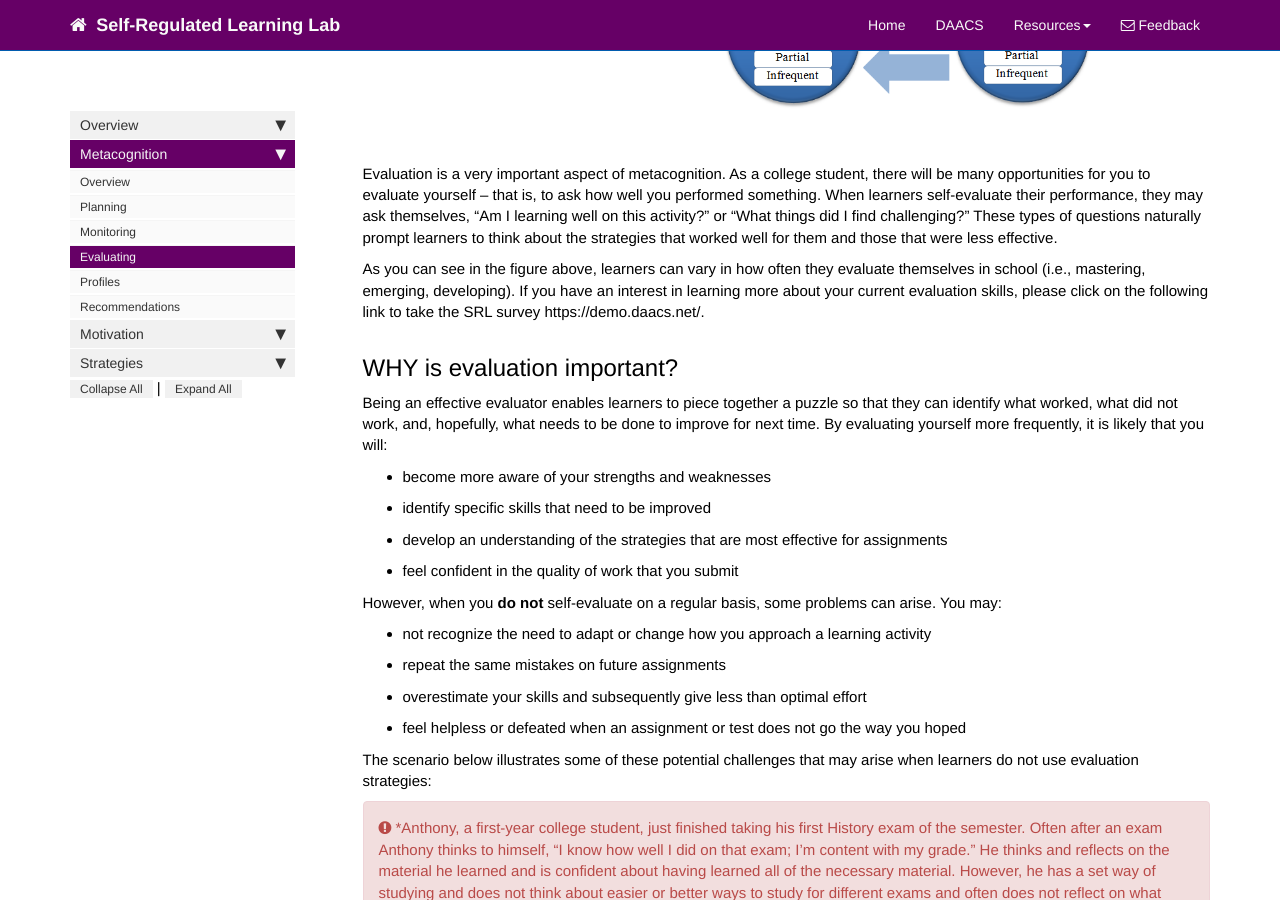
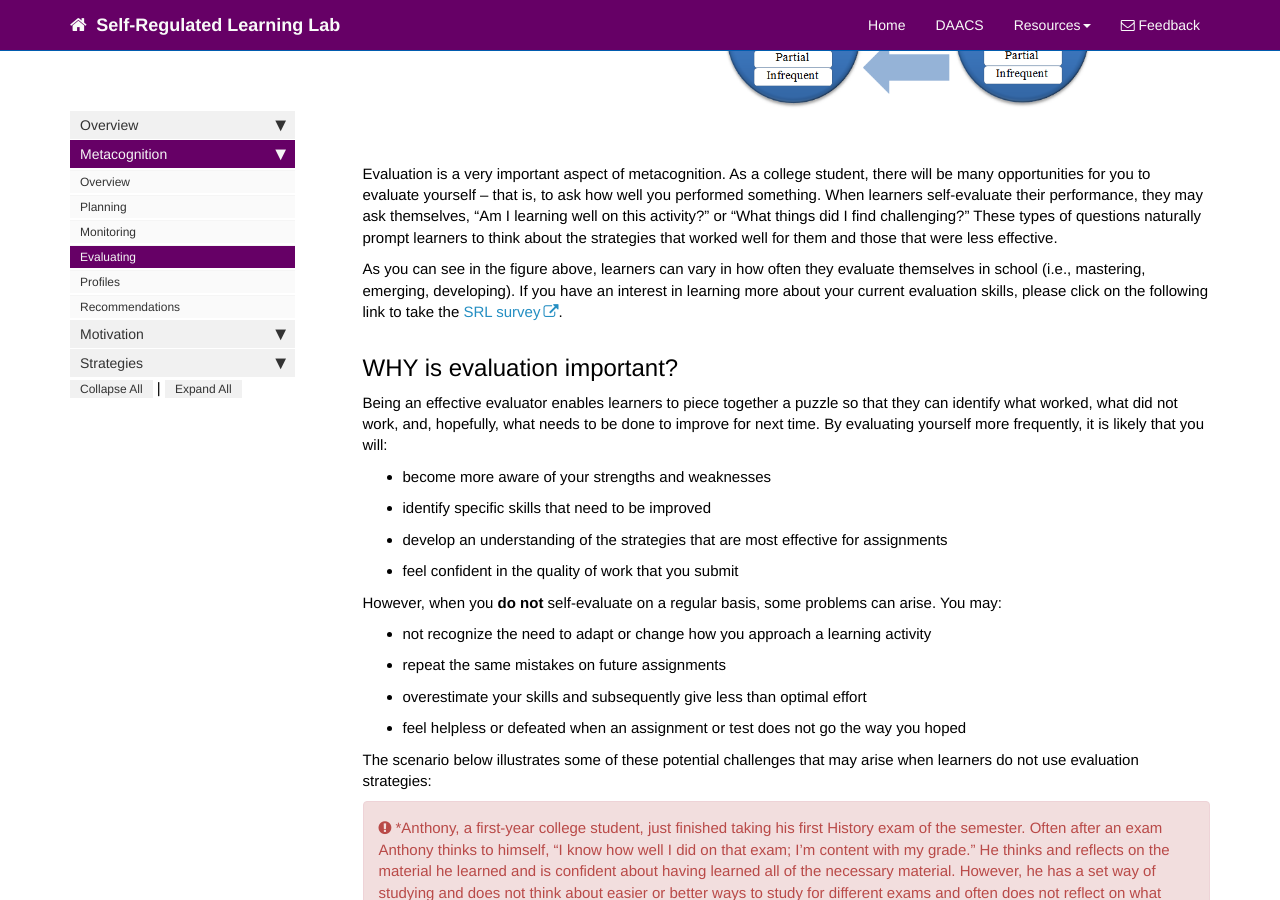
Before and after one commit to dfranklin02/SRL, a Jekyll site: the page built from docs/pages/metacognition/metacognition_evaluation.md, in a window 1280 px wide and 900 px high, scrolled down 611 px. Built offline with Jekyll 4.4.1, drawn with Linux system fonts in a browser that asks for light colours; nearby versions of some CDN libraries; comment, search, counter and statistics services are not loaded; part of the change alters nothing that is shown.

Commit message:
Update metacognition_evaluation.md

```diff
--- a/docs/pages/metacognition/metacognition_evaluation.md
+++ b/docs/pages/metacognition/metacognition_evaluation.md
@@ -20,7 +20,8 @@ toc: false
 
 Evaluation is a very important aspect of metacognition. As a college student, there will be many opportunities for you to evaluate yourself – that is, to ask how well you performed something. When learners self-evaluate their performance, they may ask themselves, “Am I learning well on this activity?” or “What things did I find challenging?” These types of questions naturally prompt learners to think about the strategies that worked well for them and those that were less effective.
 
-As you can see in the figure above, learners can vary in how often they evaluate themselves in school (i.e., mastering, emerging, developing). If you have an interest in learning more about your current evaluation skills, please click on the following link to take the SRL survey https://demo.daacs.net/.
+As you can see in the figure above, learners can vary in how often they evaluate themselves in school (i.e., mastering, emerging, developing). If you have an interest in learning more about your current evaluation skills, please click on the following link to take the <a href="https://demo.daacs.net/">SRL survey</a>.
+<br>
 
 ## WHY is evaluation important?
 
```
